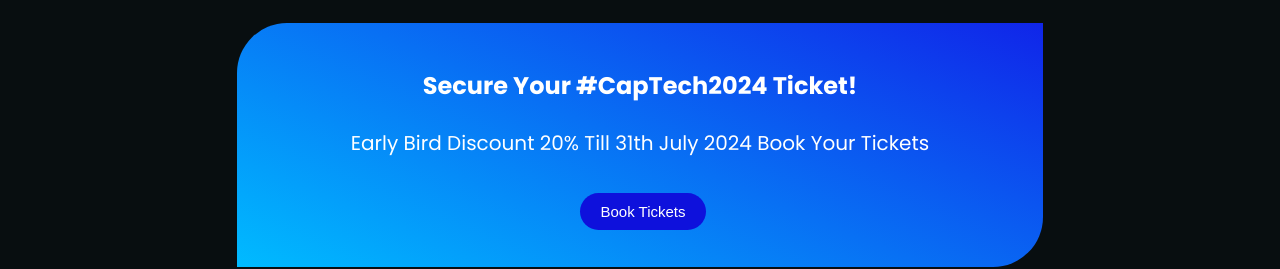
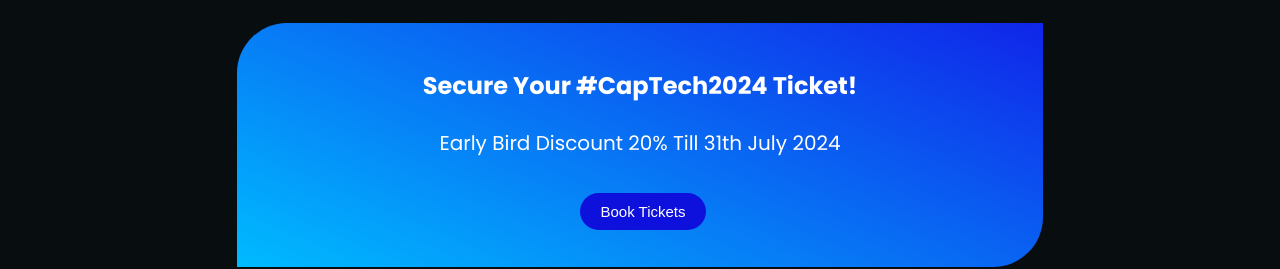
Before and after one commit to AkshadGawde/DDTech_SIPBN_Website, a Next.js app: page / in a window 1280 px wide. Shown: the part 1640-1909 px from the top of the page. Built offline with nearby package versions, Linux system fonts and the light colour scheme.

Commit message:
rm booktkts

```diff
--- a/sections/Hero.js
+++ b/sections/Hero.js
@@ -89,7 +89,7 @@
             >
               <h2>Secure your #CapTech2024 ticket!</h2>
               <br/>
-             <p> Early bird discount 20% till 31th July 2024 Book Your Tickets</p>
+             <p> Early bird discount 20% till 31th July 2024</p>
              <br/>
              <button className="button-primary">Book Tickets</button>
             </a>
```
